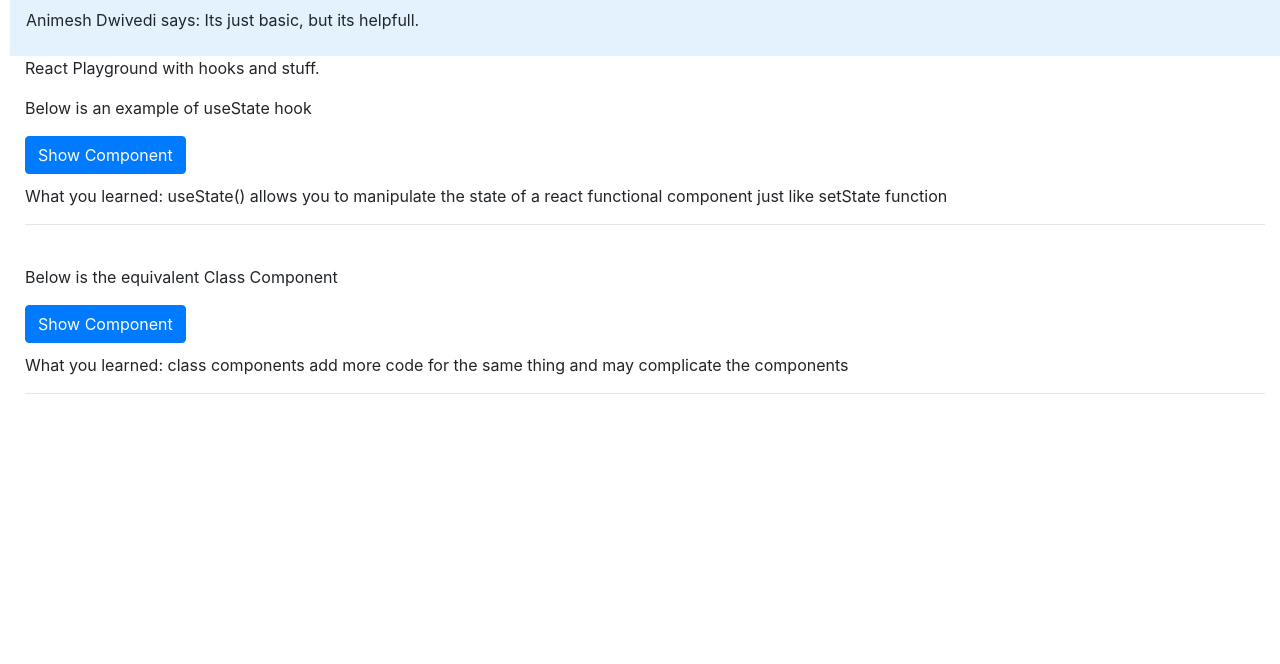
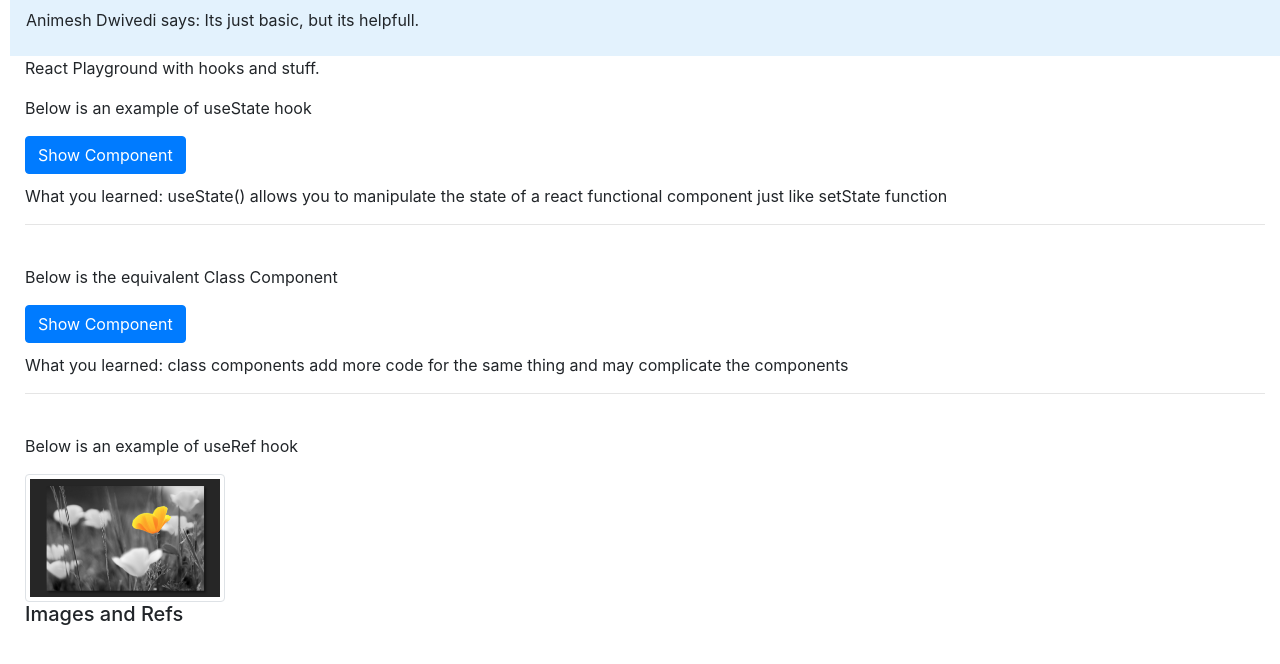
Before and after one commit to animeshdwivedi/ReactPlayground, a React (Create React App) app in the folder reactplayground/: page / in a window 1280 px wide. Shown: the top 664 px of the page. Built offline with nearby package versions, Linux system fonts and the light colour scheme.

Commit message:
useRef hook -images useRef hook, -working on getting the para tag with useRef

```diff
--- a/reactplayground/src/App.js
+++ b/reactplayground/src/App.js
@@ -2,13 +2,14 @@ import React from 'react';
 import './App.css';
 import InputElementUseState from './InputElementUseState';
 import InputElementClass from './InputElementClass';
+import ImageElementUseRef from './ImageElementUseRef';
 import 'bootstrap';
 
 
 function App() {
   return (
     <div className="App">
-      <nav className="navbar navbar-light" style={{ "background-color": "#e3f2fd" }}>
+      <nav className="navbar navbar-light" style={{ "backgroundColor": "#e3f2fd" }}>
         <p>
           Animesh Dwivedi says: Its just basic, but its helpfull.
         </p>
@@ -22,6 +23,8 @@ function App() {
           <InputElementUseState />
           <p>Below is the equivalent Class Component</p>
           <InputElementClass />
+          <p>Below is an example of useRef hook</p>
+          <ImageElementUseRef />
         </div>
 
       </div>
--- /dev/null
+++ b/reactplayground/src/ImageElementUseRef.jsx
@@ -0,0 +1,54 @@
+import React, { useRef } from 'react';
+import imageBW from './imageBW.jpg'
+import imageColored from './imageColored.jpg'
+
+const ImageToggle = ({ primaryImg, secondaryImg }) => {
+    const imageRef = useRef(null);
+    let paraRef = useRef(null);
+    return (
+        <div className="row">
+            <div className="col-sm">
+                <img
+                    ref={imageRef}
+                    onMouseOver={() => {
+                        imageRef.current.src = imageColored
+                    }}
+                    onMouseOut={() => {
+                        imageRef.current.src = imageBW;
+                    }}
+                    className=" rounded mx-auto img-thumbnail"
+                    style={{ "width": "200px" }}
+                    src={imageBW}
+                    alt="Black and White"
+                />
+                <h5 className="mt-0">Images and Refs</h5>
+                <p
+                    ref={paraRef}
+                    onMouseOut={() => {
+                        paraRef.current.innerHTML = "This is the black and white image. Hovering over it will show its color image with a hint of b&w"
+
+                    }}
+                    onMouseOver={() => {
+                        paraRef.current.innerHTML = "This is the colored image with a hint of b&w"
+                    }}
+                />
+
+            </div>
+
+        </div>
+    );
+};
+
+const ImageElementUseRef = () => {
+    return (
+        <div>
+            <ImageToggle
+                primaryImg={imageBW}
+                secondaryImg={imageColored}
+            />
+        </div>
+    )
+}
+
+
+export default ImageElementUseRef;
```
Also changed, not shown: reactplayground/src/imageBW.jpg (added), reactplayground/src/imageColored.jpg (added).
